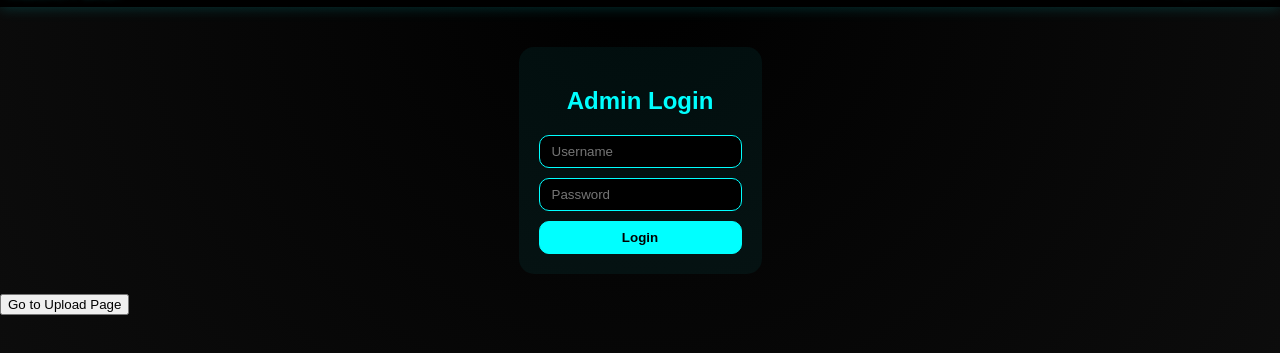
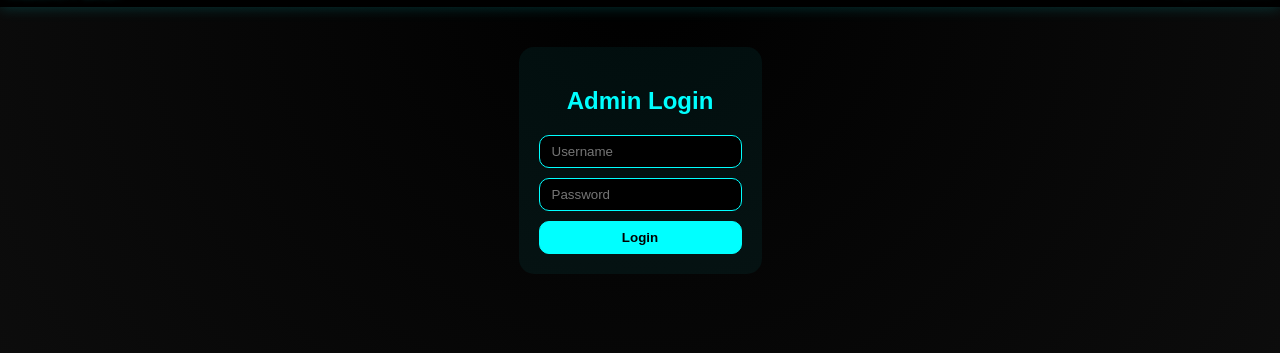
Before and after one commit to satnamipranjal07-droid/Videoxx, a website: page admin.html in a window 1280 px wide. Shown: the part 31-384 px from the top of the page. Drawn offline with Linux system fonts and the light colour scheme; files whose address does not match are found by name.

Commit message:
Remove link to upload page in admin.html

```diff
--- a/admin.html
+++ b/admin.html
@@ -39,6 +39,6 @@
 
 
   <script src="js/script.js"></script>
-  <a href="/upload"><button>Go to Upload Page</button></a>
+
 </body>
 </html>
```
